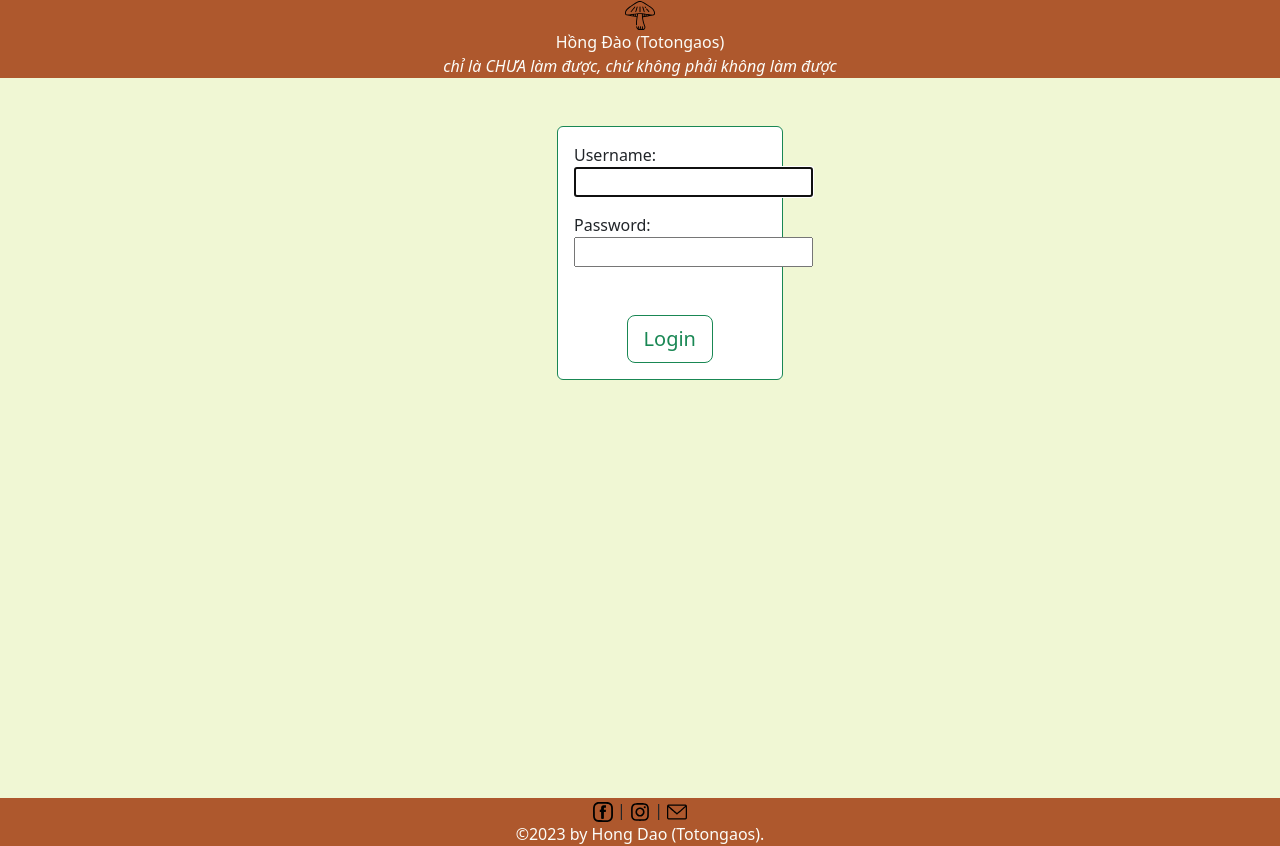
After one commit to totongaos/PythonDjango1, a Django app: page /login/ in a window 1280 px wide. The commit adds this page. Run offline with Django 4.2, Linux system fonts and the light colour scheme; some libraries are stand-ins or nearby versions.

Commit message:
14.10.2023

```diff
--- a/blog/templates/blog/blog.html
+++ b/blog/templates/blog/blog.html
@@ -10,6 +10,6 @@
 {% if post.image %}
 <img src="{{ post.image.url }}" width="100px" height="60px"/>
 {% endif %}
+{% endfor %}
 
-{% endfor %}
 {% endblock %}
--- a/blog/urls.py
+++ b/blog/urls.py
@@ -4,4 +4,6 @@ from . import views
 urlpatterns = [
   path('', views.list, name = 'blog'),
   path('<int:id>/', views.post, name='post'),
+  #ở PostDetailView thì class sẽ truy vấn bằng primary key, nên thay url id thành pk để path hợp lệ.
+  # path('<int:pk>/', views.post, name='post'), #blog/id
 ]
--- /dev/null
+++ b/home/templates/pages/login.html
@@ -0,0 +1,70 @@
+<!DOCTYPE html>
+<html lang="en">
+<head>
+    <meta charset="UTF-8">
+    <meta name="viewport" content="width=device-width, initial-scale=1.0">
+    <meta http-equiv="X-UA-Compatible" content="ie=edge">
+    {% load static %}
+    <link rel="stylesheet" href=" {% static 'css/bootstrap.min.css' %}" type="text/css">
+    <title >Register</title>
+
+    <style>
+        html, body {
+            height : 100%;
+            background-color : #f0f7d4;
+        }
+    </style>
+</head>
+
+<body>
+<!--header-->
+<header>
+        <div class="row" style="background-color : #ae582d; min-height:10%">
+            <center><img src="{% static 'img/mushroom.svg'  %}" style="height:30px; width:30px"></center>
+            <center><span class="color_11 wixui-rich-text__text" style="color: #fcfdf9">Hồng Đào (Totongaos)</span></center>
+            <center><span class="color_11 wixui-rich-text__text" style="color: #fcfdf9"><i>chỉ là CHƯA làm được, chứ không phải không làm được</i></span></center>
+        </div>
+    </header>
+
+<!--form register-->
+<div class="container" style="min-height:90%">
+    <div class="row">
+        <div class="col-sm-5"></div>
+        <div class="col-sm-5">
+            <div class="card border-success mt-5 w-50">
+                <!--  method="POST" sẽ ẩn đi data khi user login/logout-->
+                <form method="POST" >
+                    <div class="card-body">
+                        {% csrf_token %}
+                        {% for key,value in form.error.items %}
+                            {{value}}
+                        {% endfor %}
+                        <p><label>Username: </label><br>{{form.username}}</p>
+                        <p><label>Password: </label><br>{{form.password}}</p>
+                    </div>
+                    <!-- value="/" khi login thanh cong sẽ link ve home-->
+                    <center><div class="card-body">
+                        <input type="hidden" name="next" value="/"/>
+                        <input type="submit" class="btn btn-lg btn-outline-success" value="Login"/>
+                    </div></center>
+                </form>
+            </div>
+        </div>
+        <div class="col-sm-2"></div>
+    </div>
+</div>
+
+<!--footer-->
+<footer>
+    <div class="row" style="background-color : #ae582d">
+        <center>
+            <a href="https://www.facebook.com/totongaos"><img src="{% static 'img/facebook.svg' %}" style="width: 20px; height: 20px; object-fit: cover;"></a>
+            | <a href="https://www.instagram.com/_erica0511/"><img src="{% static 'img/instagram.svg' %}" style="width: 20px; height: 20px; object-fit: cover;"></a>
+            | <a data-auto-recognition="true" href="mailto:hongdao05112000@gmail.com"><img src="{% static 'img/gmail.svg' %}" style="width: 20px; height: 20px; object-fit: cover;"></a>
+        </center>
+        <center><span class="color_11 wixui-rich-text__text" style="color: #fcfdf9">©2023 by Hong Dao (Totongaos).</span></center>
+    </div>
+</footer>
+
+</body>
+</html>
--- a/home/urls.py
+++ b/home/urls.py
@@ -1,8 +1,12 @@
 from django.urls import path
 from . import views
+#vi file views minh viet & file cua django cung ten nen can doi lại ten cho no la auth_views
+from django.contrib.auth import views as auth_views
 
 urlpatterns = [
     path('',views.index),
     path('contact/',views.contact, name = 'contact'),
     path('register/',views.register, name = 'register'),
+    path('login/',auth_views.LoginView.as_view(template_name="pages/login.html"), name = 'login'),
+    path('logout/',auth_views.LogoutView.as_view(next_page='/'), name = 'logout'),
 ]
```
Also changed, not shown: blog/admin.py (+6 -1 lines), blog/forms.py (added, +21 -0 lines), blog/models.py (+13 -0 lines), blog/templates/blog/post.html (+17 -2 lines), blog/views.py (+21 -3 lines), home/templates/pages/base.html (+31 -8 lines), blog/migrations/0003_comment.py (added), db.sqlite3.
